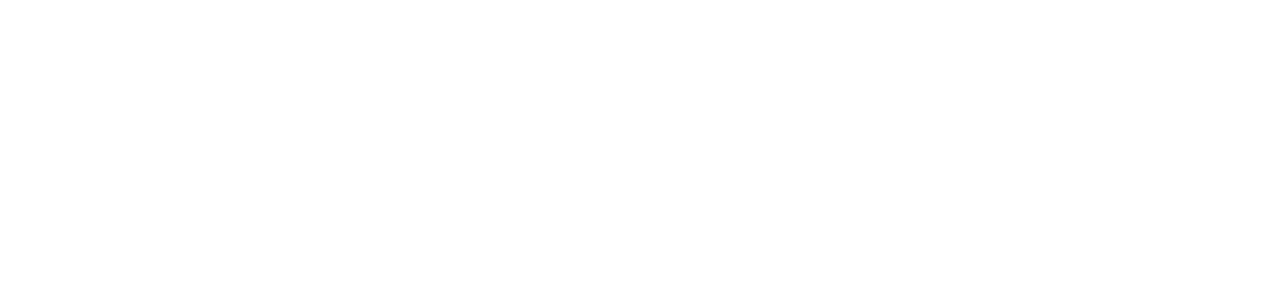
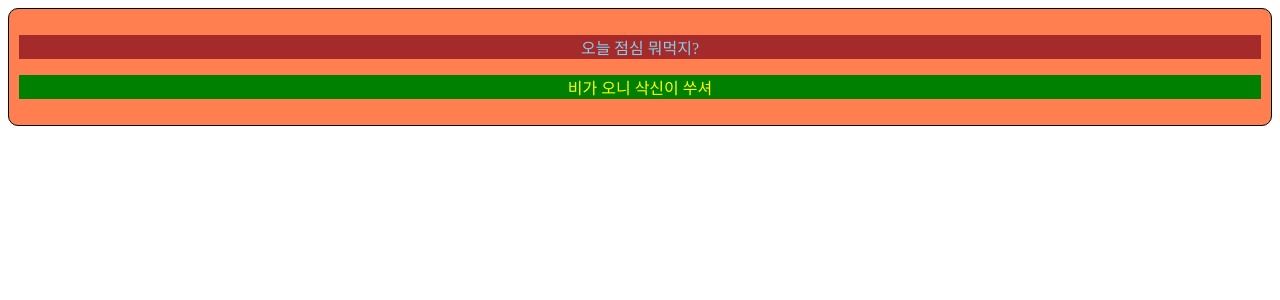
Before and after one commit to laehwani/reactHwani, a React (Create React App) app: page / in a window 1280 px wide. Shown: the top 300 px of the page. Built offline with nearby package versions, Linux system fonts and the light colour scheme.

Commit message:
react props 사용법1

```diff
--- a/src/App.js
+++ b/src/App.js
@@ -1,8 +1,33 @@
+import * as PropTypes from "prop-types";
+
+function MyElem({ text, style }) {
+  style.textAlign = "center";
+  return (
+    <div style={style}>
+      <p>{text}</p>
+    </div>
+  );
+}
 
 function App() {
   return (
-    <div>
-
+    <div
+      style={{
+        padding: "10px",
+        margin: "auto",
+        borderRadius: "10px",
+        border: "1px solid black",
+        backgroundColor: "coral",
+      }}
+    >
+      <MyElem
+        style={{ color: "skyblue", backgroundColor: "brown" }}
+        text="오늘 점심 뭐먹지?"
+      />
+      <MyElem
+        style={{ color: "yellow", backgroundColor: "green" }}
+        text="비가 오니 삭신이 쑤셔"
+      />
     </div>
   );
 }
```
